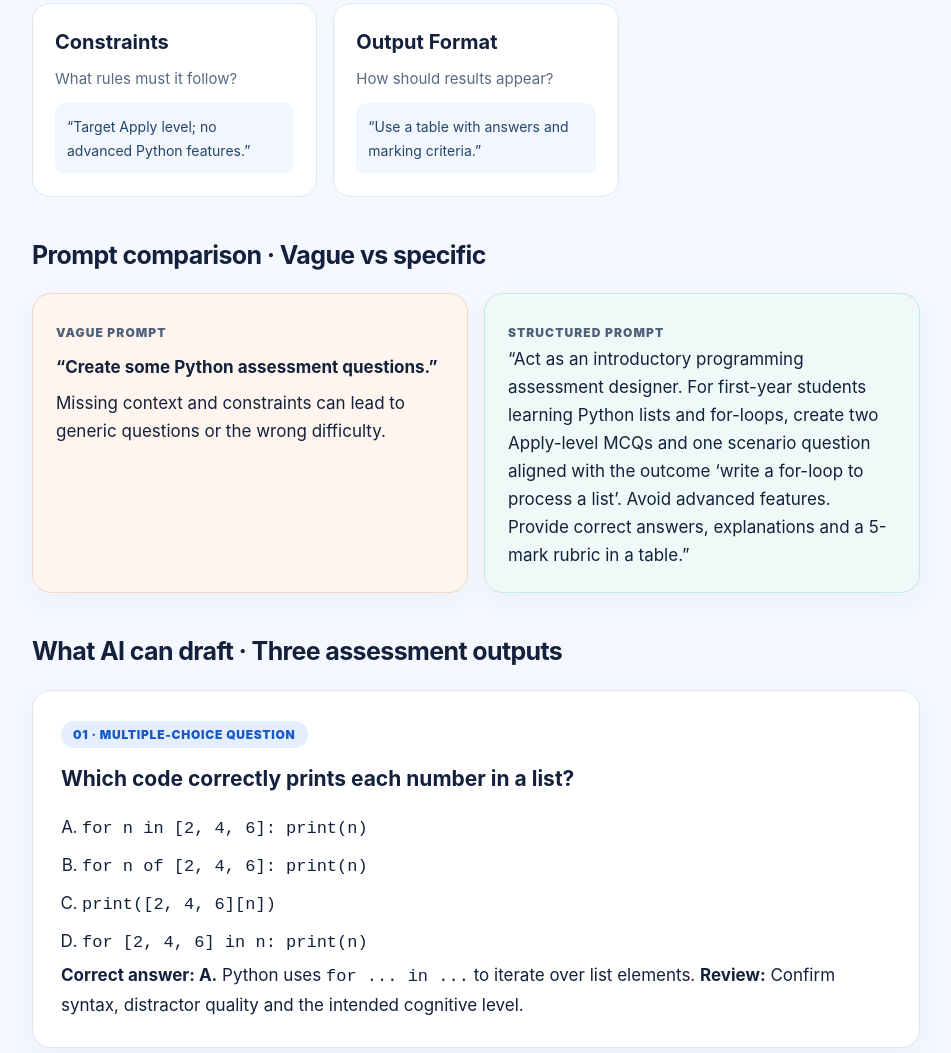
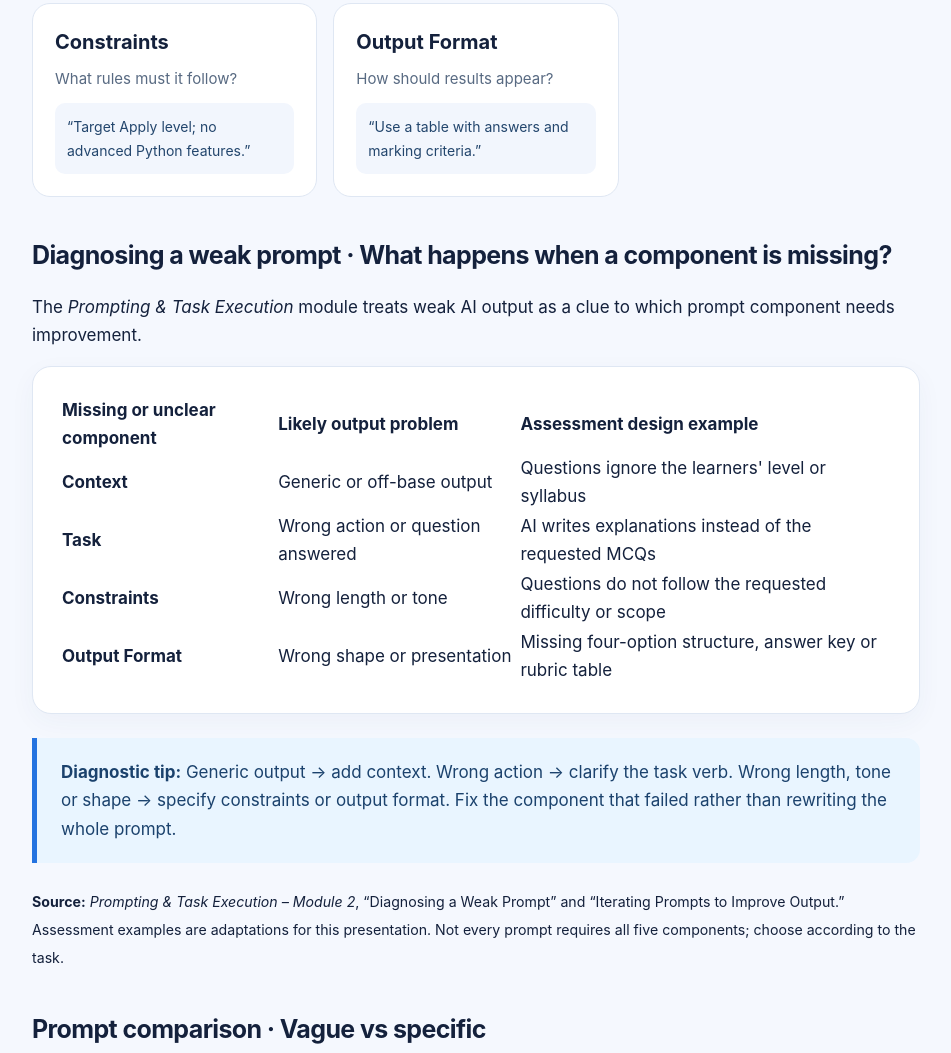
Before and after one commit to sathyaaus555/ModernEvaluationandAssessment, a plain HTML site: page page03.html in a window 1280 px wide. Shown: the part 1325-2378 px from the top of the page, without its empty margins (311-1262 px from the left). Drawn offline with Linux system fonts and the light colour scheme.

Commit message:
Add prompt component omission diagnostics from Module 2

```diff
--- a/page03.html
+++ b/page03.html
@@ -53,6 +53,16 @@
 <div class="type"><h4>Constraints</h4><p>What rules must it follow?</p><div class="example">“Target Apply level; no advanced Python features.”</div></div>
 <div class="type"><h4>Output Format</h4><p>How should results appear?</p><div class="example">“Use a table with answers and marking criteria.”</div></div>
 </div>
+<h3>Diagnosing a weak prompt · What happens when a component is missing?</h3>
+<p>The <em>Prompting &amp; Task Execution</em> module treats weak AI output as a clue to which prompt component needs improvement.</p>
+<div class="card"><table style="width:100%;border-collapse:collapse"><thead><tr><th style="text-align:left">Missing or unclear component</th><th style="text-align:left">Likely output problem</th><th style="text-align:left">Assessment design example</th></tr></thead><tbody>
+<tr><td><strong>Context</strong></td><td>Generic or off-base output</td><td>Questions ignore the learners' level or syllabus</td></tr>
+<tr><td><strong>Task</strong></td><td>Wrong action or question answered</td><td>AI writes explanations instead of the requested MCQs</td></tr>
+<tr><td><strong>Constraints</strong></td><td>Wrong length or tone</td><td>Questions do not follow the requested difficulty or scope</td></tr>
+<tr><td><strong>Output Format</strong></td><td>Wrong shape or presentation</td><td>Missing four-option structure, answer key or rubric table</td></tr>
+</tbody></table></div>
+<div class="note"><strong>Diagnostic tip:</strong> Generic output → add context. Wrong action → clarify the task verb. Wrong length, tone or shape → specify constraints or output format. Fix the component that failed rather than rewriting the whole prompt.</div>
+<p><small><strong>Source:</strong> <em>Prompting &amp; Task Execution – Module 2</em>, “Diagnosing a Weak Prompt” and “Iterating Prompts to Improve Output.” Assessment examples are adaptations for this presentation. Not every prompt requires all five components; choose according to the task.</small></p>
 <h3>Prompt comparison · Vague vs specific</h3>
 <div class="example-grid">
 <article class="card bad-example"><span class="label">Vague prompt</span><strong>“Create some Python assessment questions.”</strong><p>Missing context and constraints can lead to generic questions or the wrong difficulty.</p></article>
```
